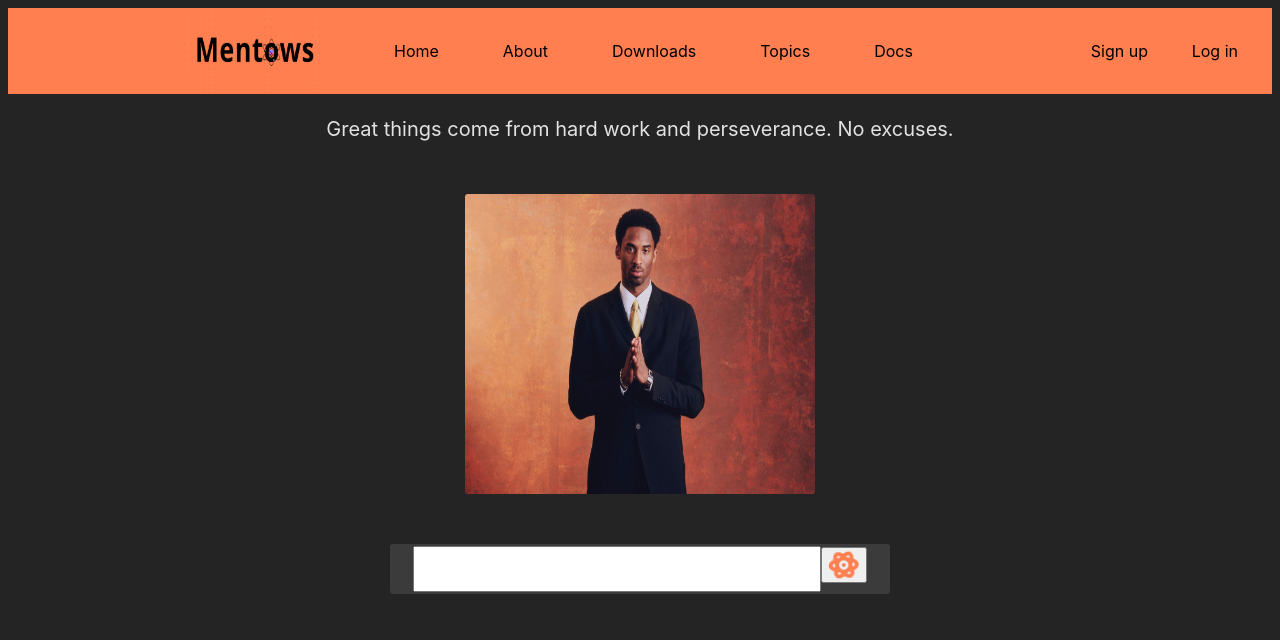
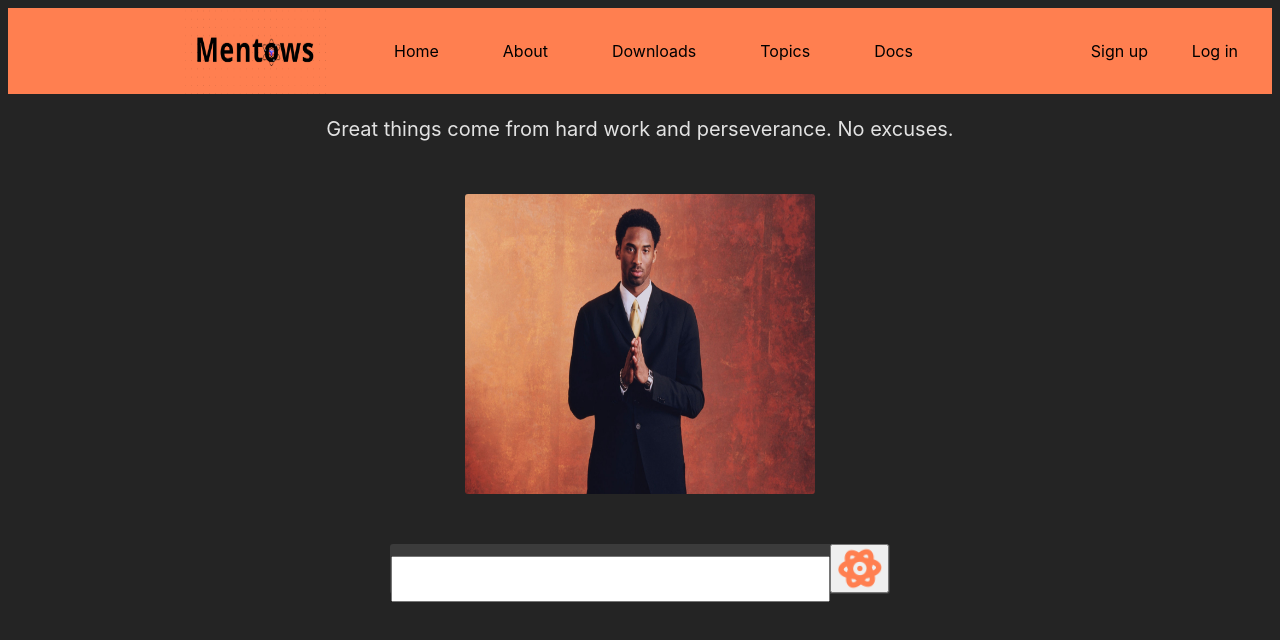
Before and after one commit to Keiaus/Mentows, a React (Vite) app in the folder mentows/: page / in a window 1280 px wide. Shown: the top 640 px of the page. Built offline with nearby package versions, Linux system fonts and the light colour scheme.

Commit message:
Still trying to fix search bar

```diff
--- a/mentows/src/pages/home.jsx
+++ b/mentows/src/pages/home.jsx
@@ -56,8 +56,8 @@ const Home = () => {
                     <div id="searchbar" style={{ textAlign: 'center', marginTop: '50px', alignContent:"center"}}>
                         {/* This form navigates to a page based on search entry */}
                         <form action="" method="get">
-                            <input type="text" style={{height: '40px', width: '400px', fontSize: '20px'}} />
-                            <button style={{ fontSize: '15px', margin:"auto"}}><i className="fa-solid fa-atom fa-spin" style={{fontSize:"30px", color: "coral"}}></i></button>
+                            <input type="text" style={{height: '40px', width: '431px', fontSize: '20px', outline:"none"}} />
+                            <button style={{ fontSize: '15px', margin:"auto"}}><i className="fa-solid fa-atom fa-spin" style={{fontSize:"43px", color: "coral"}}></i></button>
                         </form>
                     </div>
 
```
